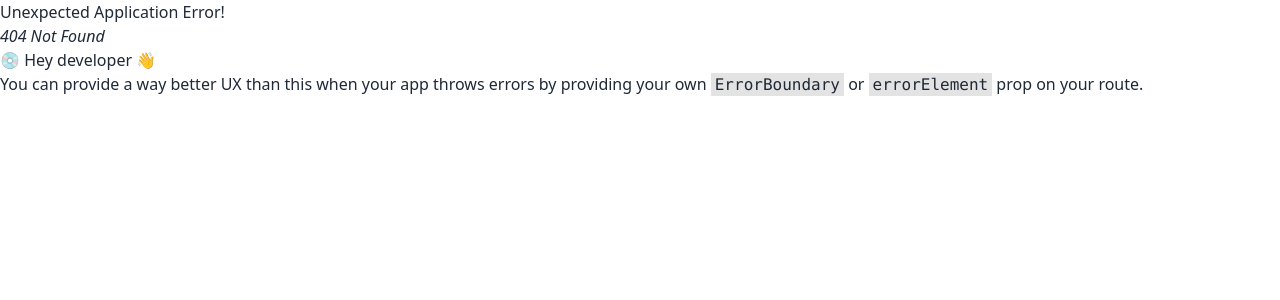
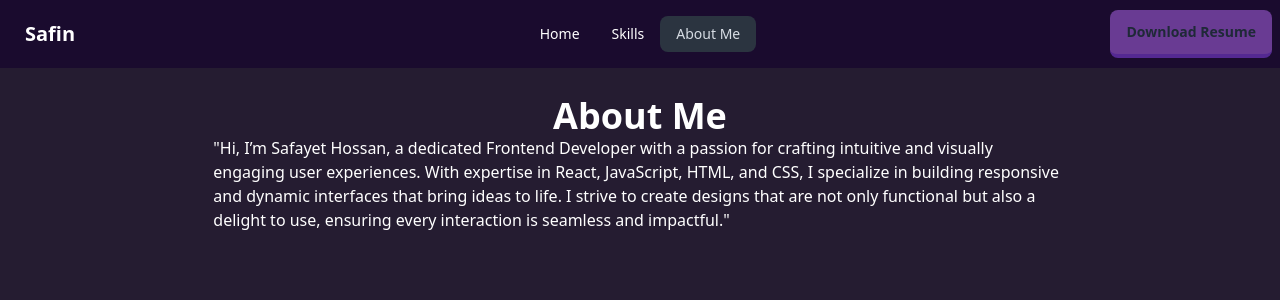
Before and after one commit to safin33221/Protfolio, a React (Vite) app: page /about-me in a window 1280 px wide. Before the commit this address had no page. Shown: the top 300 px of the page. Built offline with nearby package versions, Linux system fonts and the light colour scheme.

Commit message:
completed to implement About me section

```diff
--- a/src/Components/HeroBanner.jsx
+++ b/src/Components/HeroBanner.jsx
@@ -6,13 +6,13 @@ const HeroBanner = () => {
     return (
         <div className="hero bg-[#251C31] text-white min-h-screen mt-4">
             <div className="hero-content  flex-col lg:flex-row-reverse">
-                <div className='w-1/2 mx-auto  '>
+                <div className='md:w-1/2 mx-auto  '>
 
                     <img
                         src={profile}
                         className="max-w-sm rounded-full " />
                 </div>
-                <div className='w-1/2'>
+                <div className='md:w-1/2'>
                     <h1 className="text-3xl font-bold">Hello</h1>
                     <h1 className="text-5xl font-bold">I'm a fronend Web Developer</h1>
                     <p className="py-6">
--- /dev/null
+++ b/src/Pages/AboutMe/AboutMe.jsx
@@ -0,0 +1,14 @@
+
+
+const AboutMe = () => {
+    return (
+        <div className="bg-[#251C31] text-white pt-24 min-h-screen">
+            <div className="w-8/12 mx-auto">
+                <h1 className="text-center  text-4xl font-bold">About Me</h1>
+                <p>"Hi, I’m Safayet Hossan, a dedicated Frontend Developer with a passion for crafting intuitive and visually engaging user experiences. With expertise in React, JavaScript, HTML, and CSS, I specialize in building responsive and dynamic interfaces that bring ideas to life. I strive to create designs that are not only functional but also a delight to use, ensuring every interaction is seamless and impactful."</p>
+            </div>
+        </div>
+    );
+};
+
+export default AboutMe;
--- a/src/Shared/Navbar.jsx
+++ b/src/Shared/Navbar.jsx
@@ -4,6 +4,7 @@ import resume from '../assets/safayet_hossan.pdf'
 
 const Navbar = () => {
     const links = <>
+        <li><NavLink to='/'>Home</NavLink></li>
         <li><NavLink to='/skill'>Skills</NavLink></li>
         <li><NavLink to='/about-me'>About Me</NavLink></li>
     </>
@@ -39,7 +40,7 @@ const Navbar = () => {
                 </ul>
             </div>
             <div className="navbar-end">
-                <a href={resume} download={resume} className="p-3 rounded-lg bg-[#693B93]  border-0 border-[#542992]   border-b-4   ">Download Resume</a>
+                <a href={resume} download={resume} className="btn btn-outline rounded-lg bg-[#693B93]  border-0 border-[#542992]   border-b-4   ">Download Resume</a>
             </div>
         </div>
     );
```
Also changed, not shown: src/Router/router.jsx (+6 -1 lines).
